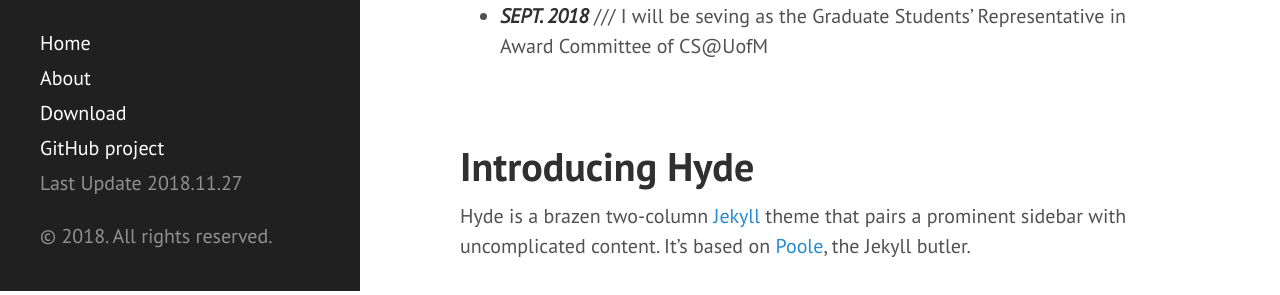
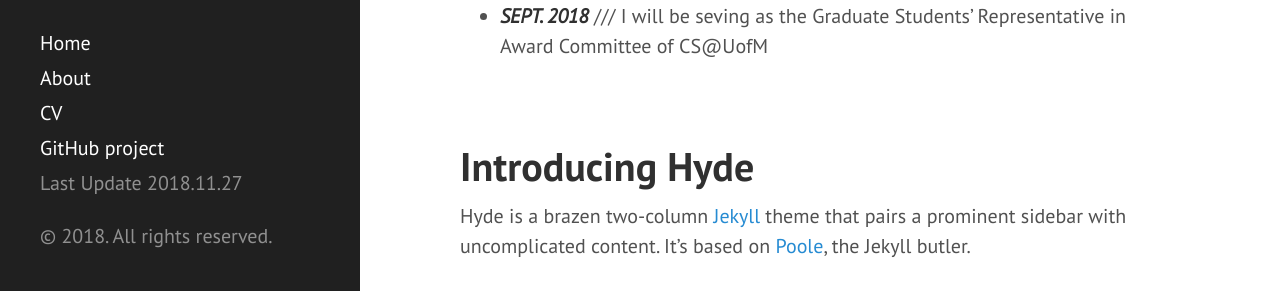
Before and after one commit to mehrdad-h/mehrdad-h.github.io, a Jekyll site: the page built from index.html, in a window 1280 px wide. Shown: the part 609-904 px from the top of the page. Built offline with Jekyll 4.4.1, drawn with Linux system fonts in a browser that asks for light colours; nearby versions of some CDN libraries; Markdown is read by kramdown in place of the engine named in the settings; the list of posts is cut into pages by our own code.

Commit message:
Update sidebar.html

```diff
--- a/_includes/sidebar.html
+++ b/_includes/sidebar.html
@@ -26,8 +26,8 @@
           {% endif %}
         {% endif %}
       {% endfor %}
-
-      <a class="sidebar-nav-item" href="{{ site.github.repo }}/archive/v{{ site.version }}.zip">Download</a>
+      <a class="sidebar-nav-item" href="{{ site.github.repo }}/archive/cv.pdf">CV</a>
+      <!--<a class="sidebar-nav-item" href="{{ site.github.repo }}/archive/v{{ site.version }}.zip">Download</a>-->
       <a class="sidebar-nav-item" href="{{ site.github.repo }}">GitHub project</a>
       <span class="sidebar-nav-item">Last Update {{ site.version }}</span>
     </nav>
```
